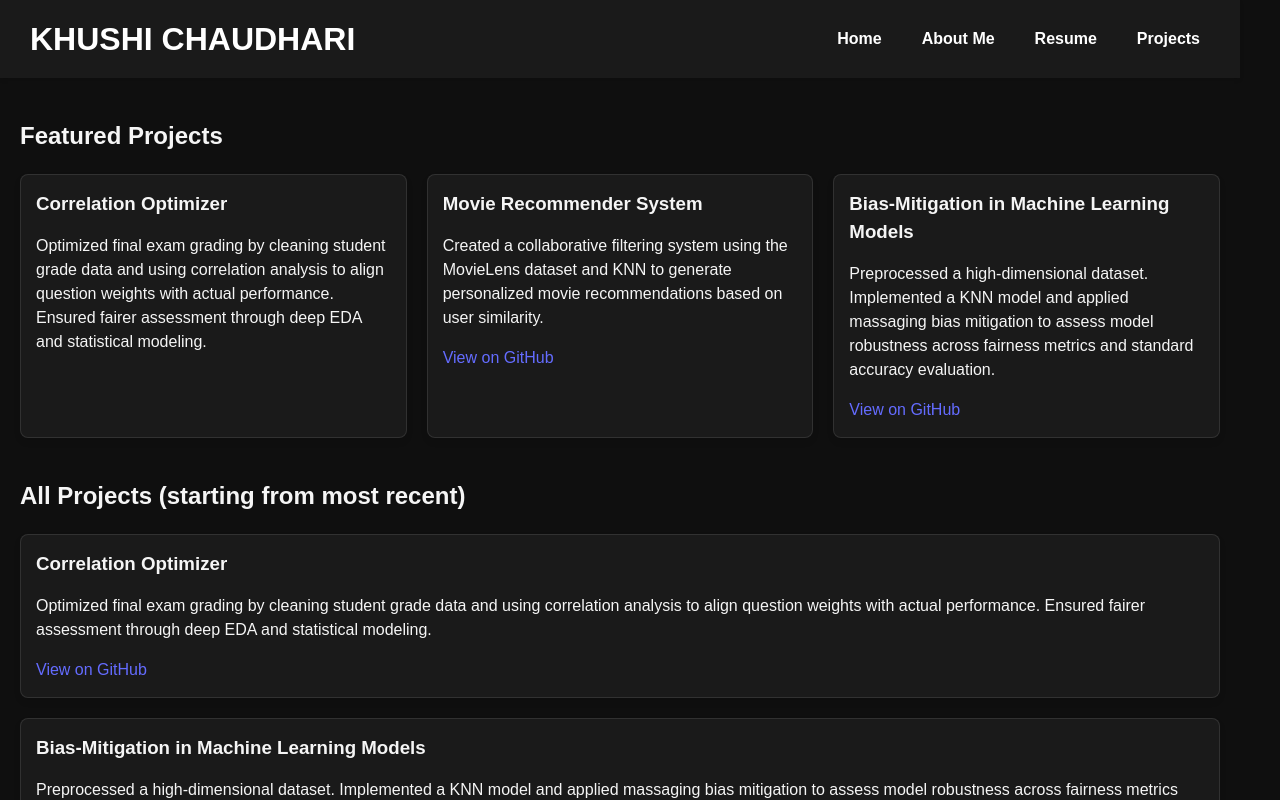
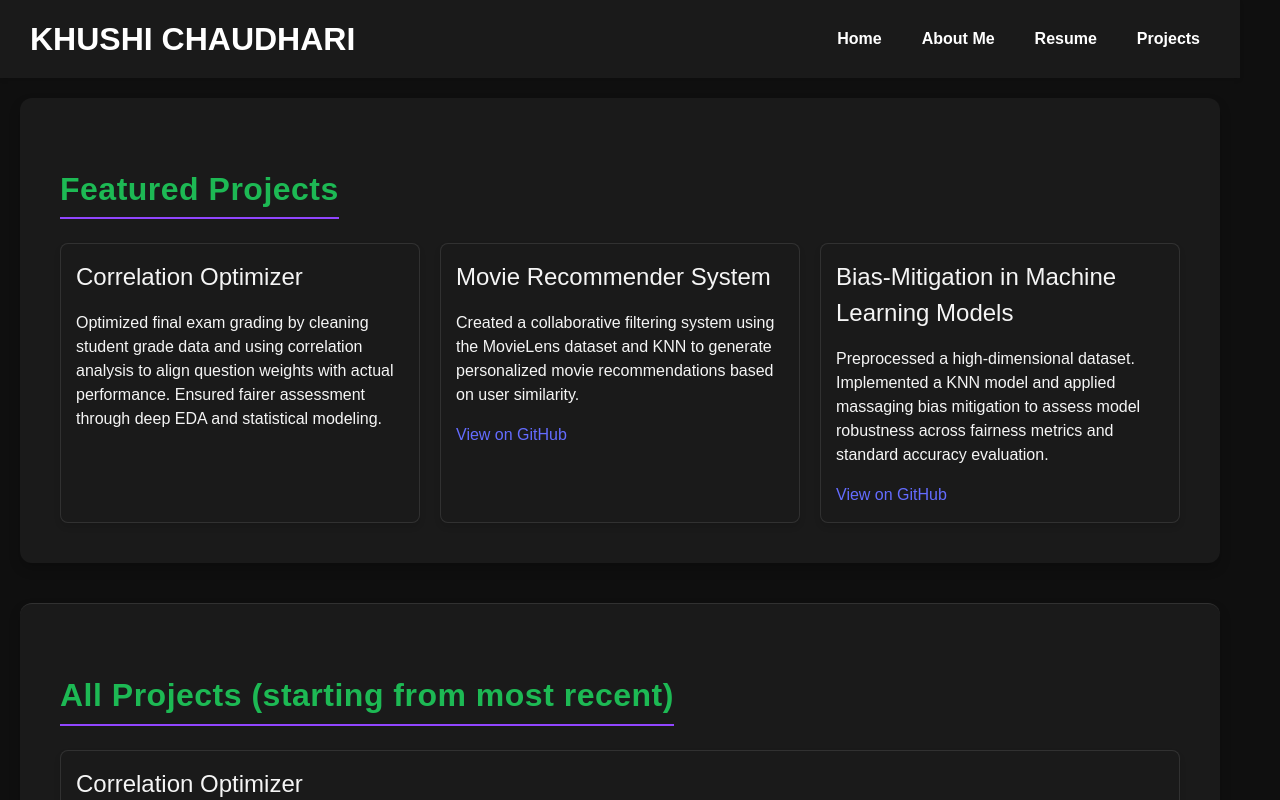
Before and after one commit to khushi-04/khushi-04.github.io, a React (Vite) app: page /projects in a window 1280 px wide. Shown: the top 800 px of the page. Built offline with nearby package versions, Linux system fonts and the light colour scheme.

Commit message:
small stylistic changes

```diff
--- a/src/components/Header.jsx
+++ b/src/components/Header.jsx
@@ -1,5 +1,4 @@
 import { Link } from 'react-router-dom';
-import '../style.css';
 
 export default function Header() {
   return (
--- a/src/pages/About.jsx
+++ b/src/pages/About.jsx
@@ -15,7 +15,7 @@ export default function About() {
             </div>
           </section>
         <section className="about-me-details">
-          <h2>About Me</h2>
+          <h2 className="section-title">About Me</h2>
           <p>
             I am a fourth-year B.S. Data Science major at the University of
             California, Riverside. I have experience in a variety of coding languages and tools, honed through personal projects and coursework.
--- a/src/pages/Home.jsx
+++ b/src/pages/Home.jsx
@@ -1,5 +1,4 @@
 import { Link } from 'react-router-dom';
-import '../style.css';
 import Layout from '../components/Layout'
 
 export default function Home() {
@@ -21,7 +20,7 @@ export default function Home() {
         </section>
 
         <section className="about-website">
-          <h2>About this Website</h2>
+          <h2 className="section-title">About this Website</h2>
           <p>
             The main purpose of this website is to expand my skills in HTML and CSS. It serves as a platform to showcase my portfolio,
             including my projects and experience. I want to show who I am socially and technically.
--- a/src/pages/Projects.jsx
+++ b/src/pages/Projects.jsx
@@ -1,12 +1,11 @@
 import { Link } from 'react-router-dom';
-import '../style.css';
 import Layout from '../components/Layout'
 
 export default function Projects() {
   return (
     <Layout>
         <section className="featured-projects">
-          <h2>Featured Projects</h2>
+          <h2 className="section-title">Featured Projects</h2>
           <div className="project-grid">
             <div className="project">
               <h3>Correlation Optimizer</h3>
@@ -26,7 +25,7 @@ export default function Projects() {
         </section>
 
         <section className="all-projects">
-          <h2>All Projects (starting from most recent)</h2>
+          <h2 className="section-title">All Projects (starting from most recent)</h2>
           <div className="project-list">
             {[
               {
--- a/src/pages/Resume.jsx
+++ b/src/pages/Resume.jsx
@@ -1,19 +1,23 @@
 import { Link } from 'react-router-dom';
-import '../style.css';
 import Layout from '../components/Layout'
 
 export default function Resume() {
   return (
     <Layout>
-        <section className="resume">
-          <h2>My Resume</h2>
-          <div className="pdf-wrapper">
+      <section className="resume">
+        <h2 className="section-title">My Resume</h2>
+        <div className="pdf-container">
+          <div className="pdf-inner-scroll">
             <iframe
               src="/documents/Khushi_Chaudhari_Resume.pdf"
               title="Khushi Chaudhari Resume"
+              width="900"
+              height="600"
+              frameBorder="0"
             ></iframe>
           </div>
-        </section>
-      </Layout>
+        </div>
+      </section>
+    </Layout>
   );
 }
--- /dev/null
+++ b/src/styles/components.css
@@ -0,0 +1,118 @@
+/* Reusable Components: Nav, Cards, Projects, Headings */
+
+h1 {
+  font-size: 2.5rem;
+  font-weight: 700;
+  margin-bottom: 1rem;
+  color: var(--accent-spotify);
+}
+
+h2 {
+  font-size: 2rem;
+  font-weight: 600;
+  margin-bottom: 0.75rem;
+  color: var(--text);
+}
+
+h3 {
+  font-size: 1.5rem;
+  font-weight: 500;
+  margin-bottom: 0.5rem;
+  color: var(--text);
+}
+
+.logo {
+  font-size: 2rem;
+  color: #ffffff;
+  font-weight: 700;
+  text-transform: uppercase;
+}
+
+.topnav-bar {
+  display: flex;
+  justify-content: space-between;
+  align-items: center;
+  background-color: var(--card-bg);
+  padding: 15px 30px;
+  box-shadow: 0 2px 4px rgba(0, 0, 0, 0.1);
+}
+
+.topnav-bar nav ul {
+  display: flex;
+  gap: 20px;
+  list-style: none;
+  margin: 0;
+  padding: 0;
+}
+
+.topnav-bar nav ul li a {
+  text-decoration: none;
+  color: #ffffff;
+  font-weight: 600;
+  padding: 5px 10px;
+  transition: all 0.3s;
+}
+
+.topnav-bar nav ul li a:hover {
+  background-color: var(--accent-spotify);
+  border-radius: 5px;
+  color: #ffffff;
+}
+
+.card-section {
+  display: grid;
+  grid-template-columns: repeat(auto-fit, minmax(280px, 1fr));
+  gap: 30px;
+  margin-top: 30px;
+}
+
+.card {
+  background-color: var(--card-bg);
+  padding: 20px;
+  border-radius: 12px;
+  box-shadow: 0 6px 12px rgba(0, 0, 0, 0.08);
+  transition: transform 0.2s ease;
+}
+
+.card:hover,
+.project:hover {
+  transform: translateY(-3px);
+  box-shadow: 0 8px 18px rgba(145, 70, 255, 0.2);
+}
+
+.card h3 {
+  margin-bottom: 10px;
+}
+
+.card ul {
+  list-style: none;
+  padding: 0;
+  margin: 0;
+}
+
+.card ul li {
+  margin-bottom: 6px;
+  color: var(--text);
+}
+
+.project-grid {
+  display: grid;
+  grid-template-columns: repeat(auto-fit, minmax(250px, 1fr));
+  gap: 20px;
+}
+
+.project-list .project {
+  margin-bottom: 20px;
+}
+
+.project {
+  border: 1px solid var(--border);
+  padding: 15px;
+  border-radius: 8px;
+  background: var(--card-bg);
+  box-shadow: 0 4px 6px rgba(0, 0, 0, 0.1);
+}
+
+.project h3 {
+  margin-bottom: 10px;
+}
--- /dev/null
+++ b/src/styles/layout.css
@@ -0,0 +1,44 @@
+/* Layout: Main, Footer, Section Spacing */
+
+main {
+  padding: 20px;
+  max-width: 1200px;
+  margin: 0 auto;
+}
+
+section {
+  padding: 30px 0;
+  border-top: 1px solid var(--border);
+}
+
+section:first-of-type {
+  border-top: none;
+  padding-top: 40px;
+}
+
+footer {
+  background-color: var(--card-bg);
+  color: var(--text);
+  padding: 20px;
+  text-align: center;
+  margin-top: 30px;
+}
+
+.footer-links {
+  list-style: none;
+  padding: 0;
+}
+
+.footer-links li {
+  margin: 5px 0;
+}
+
+.footer-links a {
+  color: var(--accent-twitch);
+  text-decoration: none;
+  transition: color 0.3s;
+}
+
+.footer-links a:hover {
+  color: var(--accent-spotify);
+}
--- /dev/null
+++ b/src/styles/responsive.css
@@ -0,0 +1,16 @@
+/* Responsive Tweaks */
+
+@media (max-width: 768px) {
+    .about-me {
+      flex-direction: column;
+      align-items: center;
+    }
+
+    .text-section {
+      text-align: center;
+    }
+
+    .photo-section img {
+      max-width: 80%;
+    }
+  }
--- /dev/null
+++ b/src/styles/sections.css
@@ -0,0 +1,29 @@
+/* Section-Specific Styling: Hero, About, Resume, Projects */
+
+.hero-intro h1 {
+  font-size: 2.8rem;
+  color: var(--accent-twitch);
+  text-shadow: 0 0 8px rgba(145, 70, 255, 0.4);
+}
+
+.section-title {
+  font-size: 2rem;
+  margin-bottom: 1.5rem;
+  color: var(--accent-spotify);
+  border-bottom: 2px solid var(--accent-twitch);
+  display: inline-block;
+  padding-bottom: 0.3rem;
+  letter-spacing: 0.5px;
+}
+
+.about-me,
+.about-me-details,
+.card-section,
+.resume,
+.featured-projects,
+.all-projects {
+  background-color: var(--card-bg);
+  border-radius: 12px;
+  padding: 40px;
+  box-shadow: 0 6px 12px rgba(0, 0, 0, 0.2);
+}
--- /dev/null
+++ b/src/styles/theme.css
@@ -0,0 +1,20 @@
+/* Theme Variables + Base Typography */
+:root {
+    --bg: #0f0f0f;
+    --text: #f5f5f5;
+    --accent-spotify: #1DB954;
+    --accent-twitch: #9146FF;
+    --card-bg: #1a1a1a;
+    --hover: #2a2a2a;
+    --border: rgba(255, 255, 255, 0.1);
+  }
+
+  body {
+    background-color: var(--bg);
+    color: var(--text);
+    font-family: 'Montserrat', sans-serif;
+    margin: 0;
+    padding: 0;
+    -webkit-font-smoothing: antialiased;
+    -moz-osx-font-smoothing: grayscale;
+  }
```
Also changed, not shown: src/App.jsx (+7 -1 lines).
